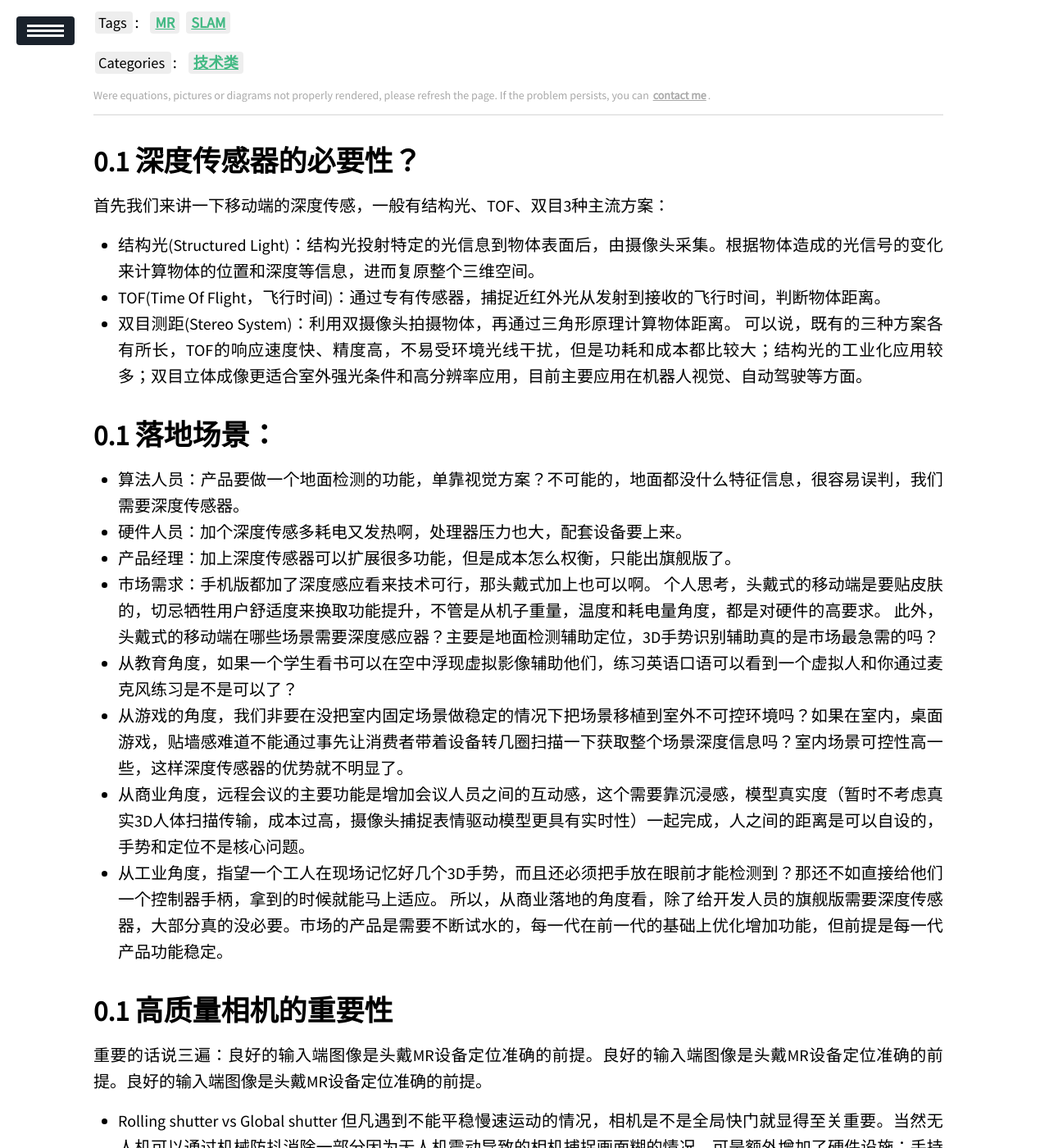
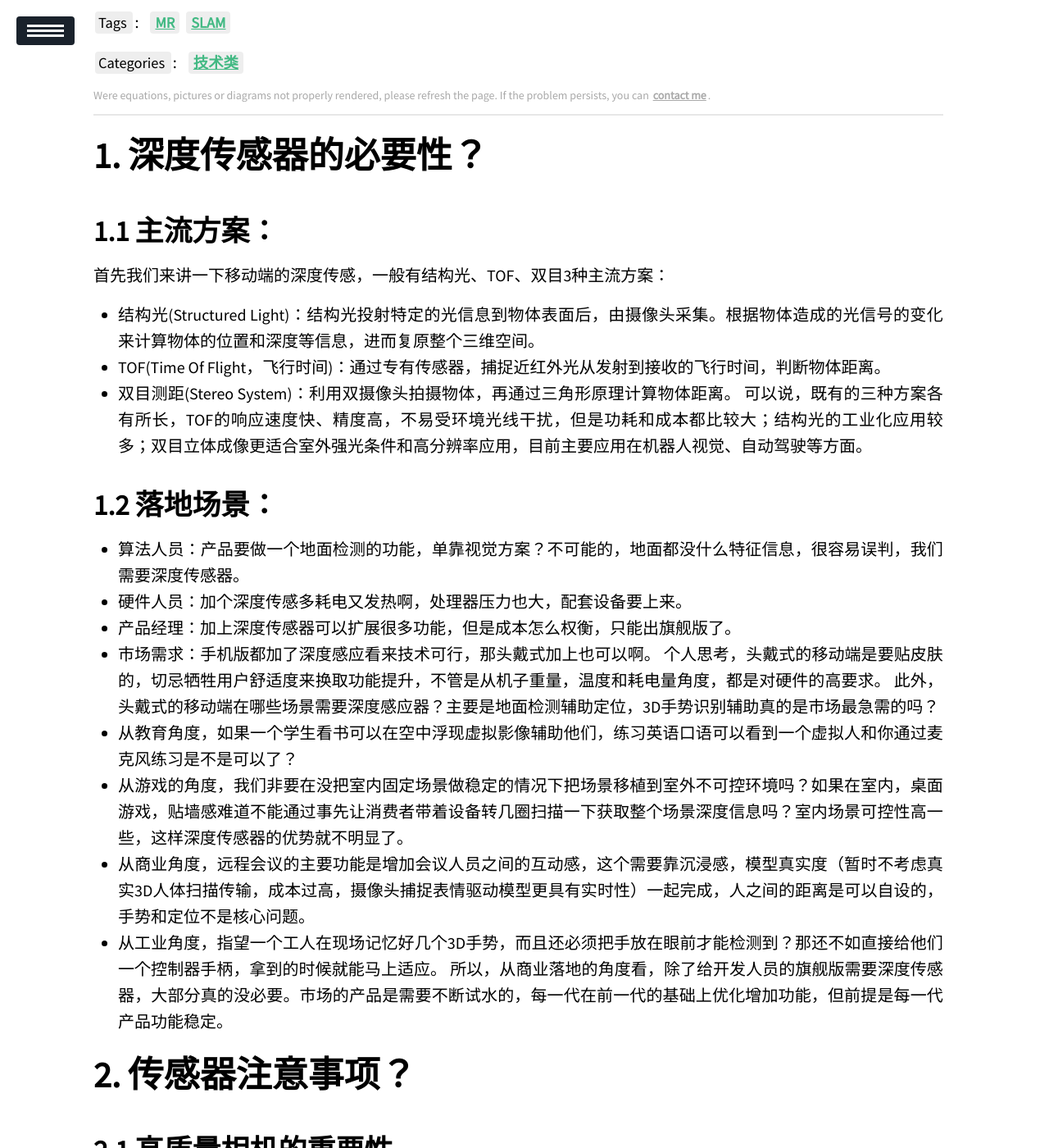
Before and after one commit to Hummmm/hummmm.github.io, a Jekyll site: the page built from _posts/2020-03-01-Mobile-MR/2020-03-01-Mobile-MR.md, in a window 1280 px wide and 1400 px high, scrolled down 241 px. Shown: the whole window at 82% size. Built offline with Jekyll 4.4.1, drawn with Linux system fonts in a browser that asks for light colours; our own code applies the rules of GitHub Pages for plain Markdown files; a script that is not in the unit is left out; some of the changed text lies outside the part shown.

Commit message:
Update 2020-03-01-Mobile-MR.md

```diff
--- a/_posts/2020-03-01-Mobile-MR/2020-03-01-Mobile-MR.md
+++ b/_posts/2020-03-01-Mobile-MR/2020-03-01-Mobile-MR.md
@@ -10,7 +10,8 @@ mermaid: true
 description: 主要是写一些头戴式MR方面的思考以及遇到的坑，比如到底要不要使用深度传感器，合适的落地场景，每个传感器选择和使用的注意项，解析SLAM算法在MR中的结构。另外和手机端MR做比较，最后预测未来MR的发展趋势
 ---
 
-## 深度传感器的必要性？
+# 深度传感器的必要性？
+## 主流方案：
 首先我们来讲一下移动端的深度传感，一般有结构光、TOF、双目3种主流方案：
 - 结构光(Structured Light)：结构光投射特定的光信息到物体表面后，由摄像头采集。根据物体造成的光信号的变化来计算物体的位置和深度等信息，进而复原整个三维空间。
 - TOF(Time Of Flight，飞行时间)：通过专有传感器，捕捉近红外光从发射到接收的飞行时间，判断物体距离。
@@ -30,6 +31,7 @@ description: 主要是写一些头戴式MR方面的思考以及遇到的坑，
 - 从工业角度，指望一个工人在现场记忆好几个3D手势，而且还必须把手放在眼前才能检测到？那还不如直接给他们一个控制器手柄，拿到的时候就能马上适应。
 所以，从商业落地的角度看，除了给开发人员的旗舰版需要深度传感器，大部分真的没必要。市场的产品是需要不断试水的，每一代在前一代的基础上优化增加功能，但前提是每一代产品功能稳定。
 
+# 传感器注意事项？
 ## 高质量相机的重要性
 重要的话说三遍：良好的输入端图像是头戴MR设备定位准确的前提。良好的输入端图像是头戴MR设备定位准确的前提。良好的输入端图像是头戴MR设备定位准确的前提。
 - Rolling shutter vs Global shutter
@@ -50,6 +52,7 @@ IMU+slam方案，理论上来说IMU提供了冗余的运动信息，通过数据
 - IMU提供重力分量？首先加速度仪在静止的时候的确可以计算出重力加速度的放下，可是有谁带着设备一动不动呢？另外由于运动时候加速度仪提供的数据是物体运动加速度加重力的叠加，而加速度仪噪音极大并且存在延时，要想从中分解出一个重力方向，不太现实。
 总之，IMU是一个不错的低成本辅助传感器，但在使用的时候一定是分场合使用的，并且开发人员最好对SLAM的技术有大量的经验，才能知道什么时候用怎么用才能避开IMU带来的弊端。
 
+# 头戴式SLAM的算法和传统SLAM算法区别
 ## 算法结构
 一般SLAM算法包括以下步骤：1）传感器信息读取。 2）视觉里程计 (Visual Odometry, VO)。3）后端优化（Optimization）。4）回环检测（Loop Closing）。5）建图（Mapping）。
 
@@ -69,7 +72,7 @@ IMU+slam方案，理论上来说IMU提供了冗余的运动信息，通过数据
 - 实时性：同时还有异步时间扭曲等技术来处理虚拟物体的渲染，头戴式不像手机，人的头部动作往往很迅速，这就对渲染实时的要求加大了。
 - 兼容性：当安卓系统外接摄像头时，很多接口是需要许可证等处理，这就需要资本的运作参与，但手机端完全没这个考虑。
 
-## 未完成
+# 未完成
 人多，夜晚？
 手势算法 vs 控制器
 slam++
```
Also changed, not shown: other parts of _posts/2020-03-01-Mobile-MR/2020-03-01-Mobile-MR.md (+1 -1 lines).
